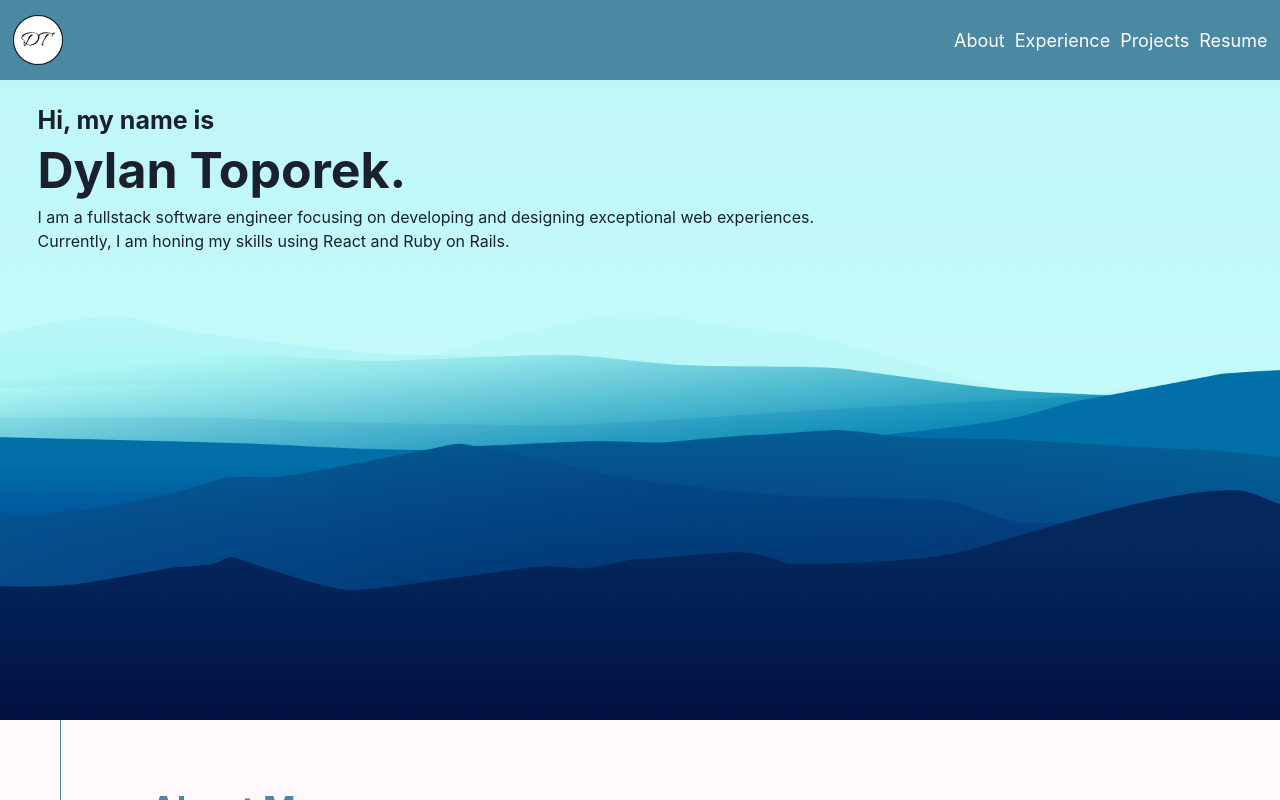
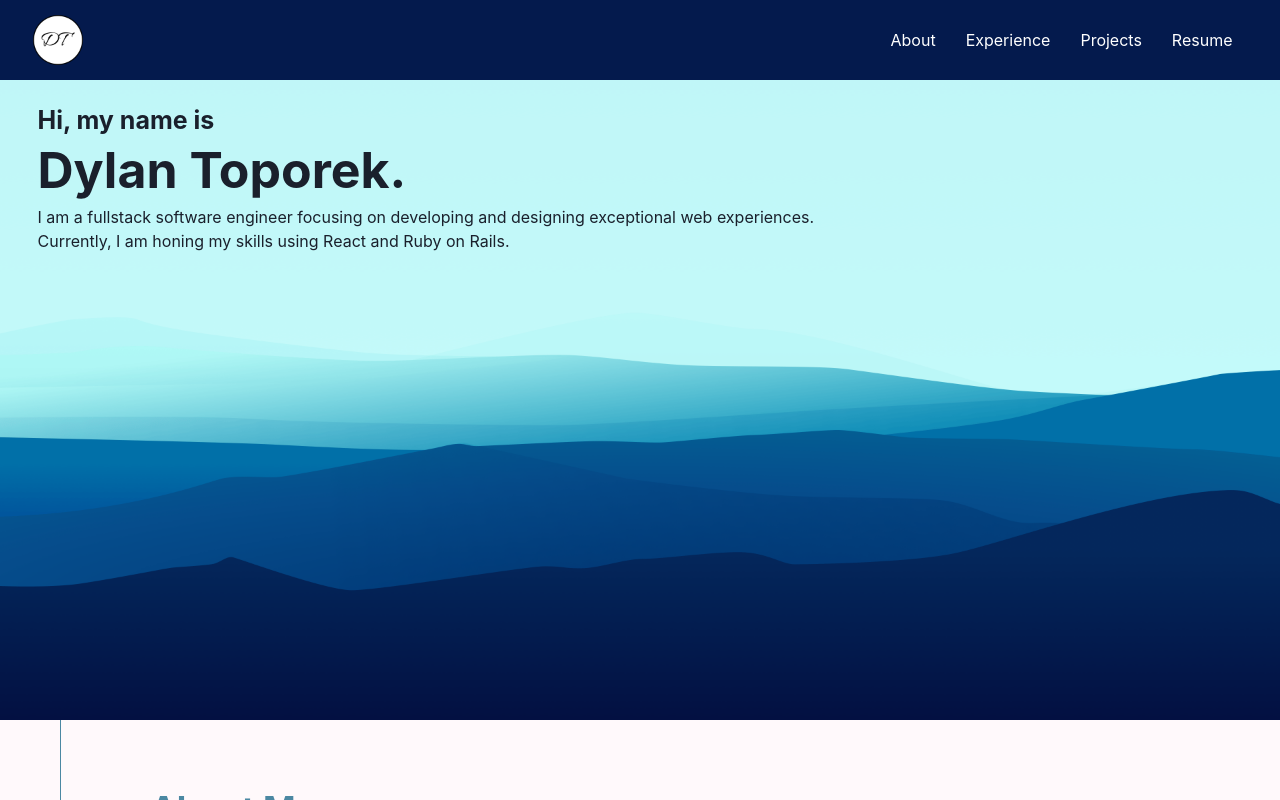
Before and after one commit to dylantoporek/portfolio-project, a React (Create React App) app: page / in a window 1280 px wide. Shown: the top 800 px of the page. Built offline with nearby package versions, Linux system fonts and the light colour scheme.

Commit message:
navbar overhauled

```diff
--- a/src/components/Navbar/Navbar.js
+++ b/src/components/Navbar/Navbar.js
@@ -33,11 +33,16 @@ function Navbar({selectedPage}){
          width={"100%"}
          height={'10%'}
          alignItems={'center'}
-         backgroundColor={'#4B88A2'}
+         backgroundColor={'#041A4D'}
          justifyContent={'space-between'}
          color={'white'}>
-            <Flex ml={5}>
-                <Image width={'50px'} height={'50px'} cursor={'pointer'} onClick={handleClick} src={logo}/>
+            <Flex ml={'33px'}>
+                <Image
+                 width={'50px'}
+                 height={'50px'}
+                 cursor={'pointer'}
+                 onClick={handleClick}
+                 src={logo}/>
             </Flex>
             <Flex mr={5}>
                 <PageNav
--- a/src/components/PageNav/PageNav.js
+++ b/src/components/PageNav/PageNav.js
@@ -1,78 +1,110 @@
-import React from "react";
+import React, {useState} from "react";
 import '../PageNav/index.scss'
-import {Stack, Flex, Text, Link} from '@chakra-ui/react'
+import {Stack, Flex, Text, Link, color} from '@chakra-ui/react'
 
 function PageNav({selectedNav, handleNavSelection, handleAnimation, animation}){
-    // const [selectedNav, setSelectedNav] = useState(null)
 
+    const [navBarHovered, setNavBarHovered] = useState('')
     const openInNewTab = url => {
         window.open(url, '_blank', 'noopener,noreferrer');
     };
 
-
-
     function findMySection(e){
-        console.log(selectedNav, e.target.id)
-        if(selectedNav){
+        if (selectedNav){
             const wasSelected = document.getElementById(`${selectedNav}-deco`)
-            console.log(wasSelected)
             wasSelected.className = 'pag-nav-deco-undo'
-            console.log(wasSelected)
         }
         handleNavSelection(e.target.id)
         handleAnimation('on')
-            if(e.target.id === 'About'){
+            if (e.target.id === 'About'){
                 const section = document.querySelector( '#home-about' );
                 section.scrollIntoView( { behavior: 'smooth', block: 'end' } );
             }
-            if(e.target.id === 'Experience'){
+            if (e.target.id === 'Experience'){
                 const section = document.querySelector( '#home-experience' );
                 section.scrollIntoView( { behavior: 'smooth', block: 'end' } );
             }
-            if(e.target.id === 'Projects'){
+            if (e.target.id === 'Projects'){
                 const section = document.querySelector( '#home-projects' );
                 section.scrollIntoView( { behavior: 'smooth', block: 'end' } );
             }
     }
 
-    const pageNavHelper = <Stack flexDirection={'row'} alignItems={'center'}>
-        <Flex fontSize={'18px'} ml={2}>
-            <Text className="page-nav" id='About' onClick={findMySection}>About</Text>
+    function handleHover(id) {
+       setNavBarHovered(id)
+    }
+
+    return (
+        <Stack
+         flexDirection={'row'}
+         alignItems={'center'}
+         fontWeight={400}
+         mr={'35px'}
+         fontSize={'16px'}>
+        <Flex ml={2}>
+            <Text
+             onMouseLeave={() => setNavBarHovered('')}
+             onMouseOver={(e) => handleHover(e.target.id)}
+             color={selectedNav === 'About' || navBarHovered === 'About' ?
+            '#94E8B4' : 'white'}
+             className="page-nav"
+             id='About'
+             onClick={findMySection}
+             cursor={'pointer'}>
+                About
+            </Text>
             {selectedNav === 'About' && animation !== false ? <Flex id="About-deco" className='pag-nav-decoration'></Flex> : null}
             {selectedNav !== 'About' ? <Flex id='About-deco' className='pag-nav-deco-undo'></Flex> : null}
         </Flex>
 
-        <Flex fontSize={'18px'} ml={2}>
-            <Text className="page-nav" id='Experience' onClick={findMySection}>Experience</Text>
+        <Flex ml={10}>
+            <Text
+             onMouseLeave={() => setNavBarHovered('')}
+             onMouseOver={(e) => handleHover(e.target.id)}
+             color={selectedNav === 'Experience' || navBarHovered === 'Experience' ? '#94E8B4' : 'white'}
+             className="page-nav"
+             id='Experience'
+             onClick={findMySection}
+             cursor={'pointer'}>
+                Experience
+            </Text>
             {selectedNav === 'Experience' && animation !== false ? <Flex id="Experience-deco" className='pag-nav-decoration'></Flex> : null}
             {selectedNav !== 'Experience' ? <Flex id='Experience-deco' className='pag-nav-deco-undo'></Flex> : null}
         </Flex>
 
-        <Flex fontSize={'18px'} ml={2}>
-            <Text className="page-nav" id='Projects' onClick={findMySection}>Projects</Text>
+        <Flex ml={10}>
+            <Text
+             onMouseLeave={() => setNavBarHovered('')}
+             onMouseOver={(e) => handleHover(e.target.id)}
+             color={selectedNav === 'Projects' || navBarHovered === 'Projects' ? '#94E8B4' : 'white'}
+             className="page-nav"
+             id='Projects'
+             onClick={findMySection}
+             cursor={'pointer'}>
+                Projects
+            </Text>
             {selectedNav === 'Projects' && animation !== false ? <Flex id="Projects-deco" className='pag-nav-decoration'></Flex> : null}
             {selectedNav !== 'Projects'  ? <Flex id='Projects-deco' className='pag-nav-deco-undo'></Flex> : null}
         </Flex>
-        <Flex>
-            <Link
-            ml={2}
-            className="page-nav" id='resume-link'
-            target="_blank"
-            rel="noopener noreferrer"
-            fontSize={'18px'}
-            onClick={()=>
+        <Flex ml={10}>
+            <Text
+             onMouseLeave={() => setNavBarHovered('')}
+             onMouseOver={(e) => handleHover(e.target.id)}
+             color={navBarHovered === 'resume-link' ? '#94E8B4' : 'white'}
+             className="page-nav"
+             id='resume-link'
+             target="_blank"
+             rel="noopener noreferrer"
+             cursor={'pointer'}
+             onClick={()=>
                 openInNewTab(
                     'https://drive.google.com/file/d/1APNgek--JsLy05tjixRrRFtrf09HVQsY/view?usp=sharing/file/d/1APNgek--JsLy05tjixRrRFtrf09HVQsY/view?usp=sharing'
                     )}>
                 Resume
-            </Link>
+            </Text>
             {selectedNav !== 'Resume' ? <Flex id='Resume-deco' className='pag-nav-deco-undo'></Flex> : null}
         </Flex>
     </Stack>
-    return (
-        <Flex>
-            {pageNavHelper}
-        </Flex>
     )
 }
 
--- a/src/components/PageNav/index.scss
+++ b/src/components/PageNav/index.scss
@@ -24,39 +24,39 @@
 
 
 
-    .pag-nav-decoration{
-        position: relative;
-        align-self: center;
-        width: 100%;
-        height: 2px;
-        background-color: white;
-        animation: progressBar 1s ease-in-out;
-        animation-fill-mode: both;
-    }
+    // .pag-nav-decoration{
+    //     position: relative;
+    //     align-self: center;
+    //     width: 100%;
+    //     height: 2px;
+    //     background-color: white;
+    //     animation: progressBar 1s ease-in-out;
+    //     animation-fill-mode: both;
+    // }
 
     @keyframes progressBar {
         0% { left:50% ;width: 0; }
         100% { left:0 ;width: 100%; }
     }
 
-    .pag-nav-deco-undo{
-        position: relative;
-        align-self: center;
-        width: 100%;
-        height: 2px;
-        background-color: white;
-        animation: progressBarUndo 1s ease-in-out;
-        animation-fill-mode: both;
-    }
+    // .pag-nav-deco-undo{
+    //     position: relative;
+    //     align-self: center;
+    //     width: 100%;
+    //     height: 2px;
+    //     background-color: white;
+    //     animation: progressBarUndo 1s ease-in-out;
+    //     animation-fill-mode: both;
+    // }
 
     @keyframes progressBarUndo{
         0% { left:0 ;width: 100%; }
         100% { left:50% ;width: 0; }
     }
 
-    #resume-link{
-        position: relative;
-        color: white;
-        text-decoration: none;
-    }
+    // #resume-link{
+    //     position: relative;
+    //     color: white;
+    //     text-decoration: none;
+    // }
 }
```
